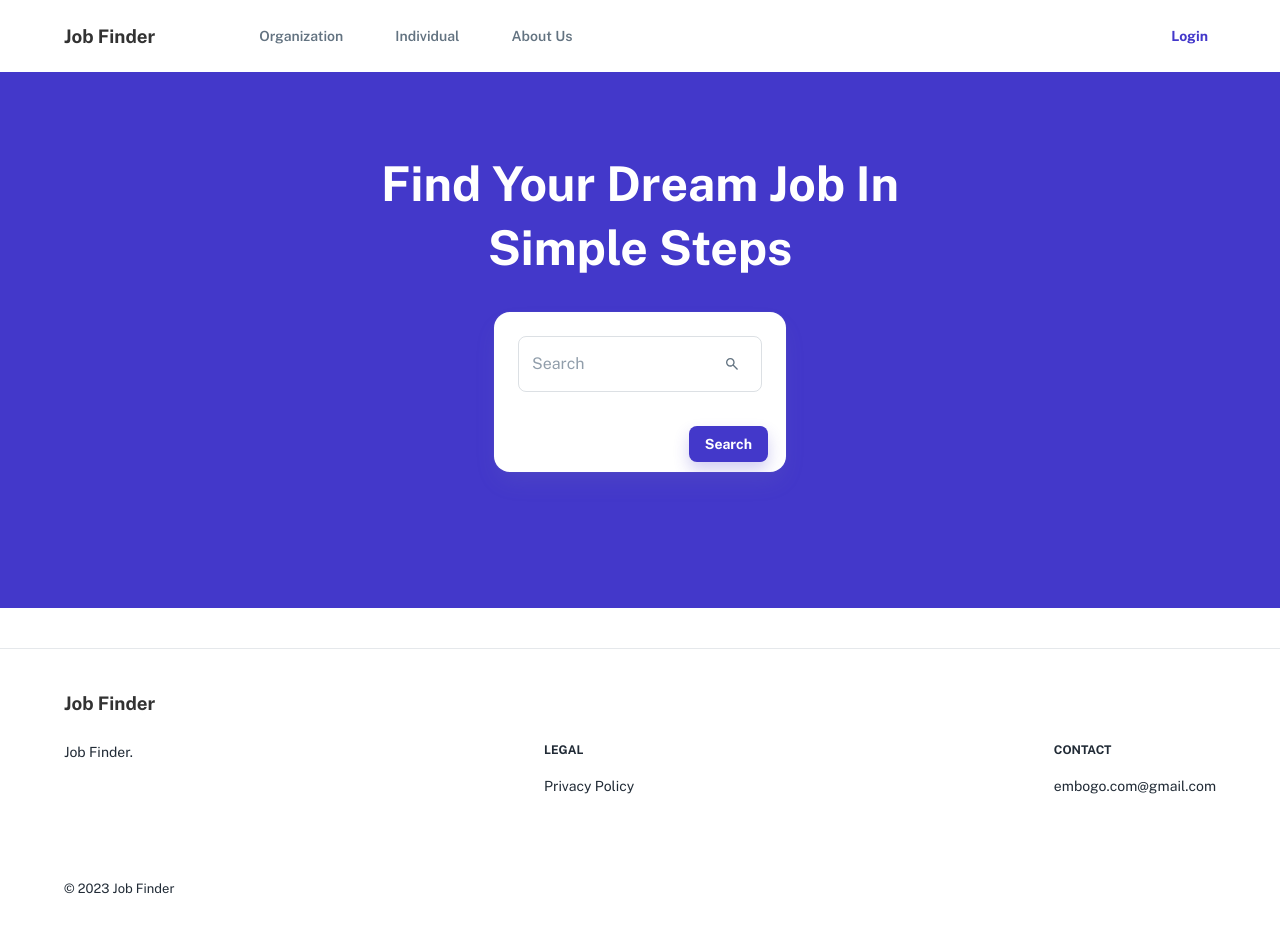
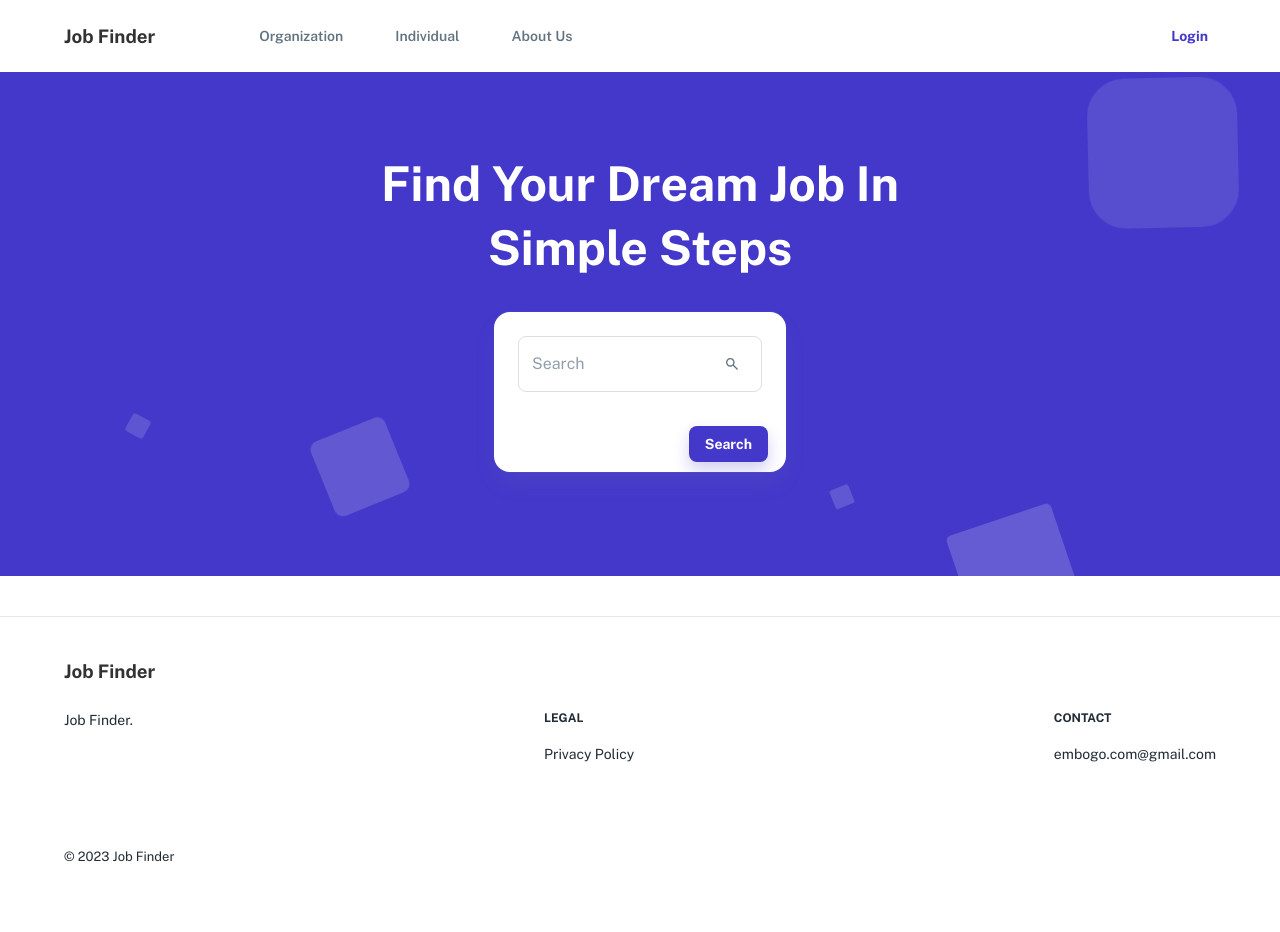
Before and after one commit to 3ndre/job-finder, a React (Create React App) app: page / in a window 1280 px wide. Shown: the top 932 px of the page. After the commit the page ends 907 px from the top, so only its background shows below. Built offline with nearby package versions, Linux system fonts and the light colour scheme; some icons are missing.

Commit message:
home design and state update

```diff
--- a/src/pages/home/HomeBanner.js
+++ b/src/pages/home/HomeBanner.js
@@ -1,21 +1,11 @@
 import React, {useState} from 'react';
 import { m } from 'framer-motion';
 
-
 // @mui
 import { styled } from '@mui/material/styles';
-import { Box,  Container, Typography, Button} from '@mui/material';
-import Card from '@mui/material/Card';
-import CardContent from '@mui/material/CardContent';
-import CardActions from '@mui/material/CardActions';
-import Collapse from '@mui/material/Collapse';
-import IconButton from '@mui/material/IconButton';
-import TextField from '@mui/material/TextField';
-import InputAdornment from '@mui/material/InputAdornment';
-import Tooltip from '@mui/material/Tooltip';
+import { Box,  Container, Typography, Button, Tooltip, TextField, Collapse, Card, CardContent, CardActions, IconButton, InputAdornment} from '@mui/material';
 
 //form
-
 import InputLabel from '@mui/material/InputLabel';
 import MenuItem from '@mui/material/MenuItem';
 import FormControl from '@mui/material/FormControl';
@@ -24,9 +14,8 @@
 
 // components
 import { MotionViewport, varFade } from '../../components/animate';
-
 import Iconify from '../../components/Iconify';
-
+import './home.css'
 
 
 // ----------------------------------------------------------------------
@@ -34,11 +23,10 @@
 const RootStyle = styled('div')(({ theme }) => ({
     paddingTop: theme.spacing(15),
     backgroundColor: '#4338ca',
-    [theme.breakpoints.up('md')]: {
-      paddingBottom: theme.spacing(7),
-    },
+    paddingBottom: theme.spacing(3),
   }));
 
+//-----------Filter expand more--------------------------------
   const ExpandMore = styled((props) => {
     const { expand, ...other } = props;
     return <IconButton {...other} />;
@@ -55,16 +43,17 @@
 
 export default function HomeBanner() {
 
+  //--------------states------------------------
   const [expanded, setExpanded] = useState(false);
+  const [level, setLevel] = useState('');
+  const [subject, setSubject] = useState('');
 
+  //-------------- triggering state change-----------------
   const handleExpandClick = () => {
     setExpanded(!expanded);
   };
 
-  const [level, setLevel] = useState('');
-  const [subject, setSubject] = useState('');
-
-  const handleChange = (event) => {
+  const handleChangeLevel = (event) => {
     setLevel(event.target.value);
   };
 
@@ -75,6 +64,19 @@
 
   return (
     <RootStyle>
+
+          <ul className="circles">
+                    <li></li>
+                    <li></li>
+                    <li></li>
+                    <li></li>
+                    <li></li>
+                    <li></li>
+                    <li></li>
+                    <li></li>
+                    <li></li>
+                    <li></li>
+            </ul>
 
       <Container component={MotionViewport}>
 
@@ -99,12 +101,12 @@
               <TextField InputProps={{endAdornment: <InputAdornment position="start"><Iconify icon="material-symbols:search" /></InputAdornment>}} label="Search" variant="outlined" autoComplete='off'/>
               </CardContent>
               <CardActions disableSpacing>
-              <Tooltip title="Filter" placement="bottom" sxe={{background: 'white'}}>
+              <Tooltip title="Filter" placement="bottom">
                 <ExpandMore
                   expand={expanded}
                   onClick={handleExpandClick}
                   aria-expanded={expanded}
-                  aria-label="show more"
+                  aria-label="filter list"
                 >
                   <Iconify icon="mdi:mixer-settings-vertical" color="#4338ca" />
                 </ExpandMore>
@@ -120,7 +122,7 @@
                   <Select
                     value={level}
                     label="Level"
-                    onChange={handleChange}
+                    onChange={handleChangeLevel}
                     autoComplete='off'
                   >
                     <MenuItem value={10}>Primary</MenuItem>
--- a/src/pages/home/home.css
+++ b/src/pages/home/home.css
@@ -20,3 +20,119 @@
       margin-left: 6rem;
     }
   }
+
+
+  .circles{
+    position: absolute;
+    top: 0;
+    left: 0;
+    width: 100%;
+    height: 100%;
+    overflow: hidden;
+}
+
+.circles li{
+    position: absolute;
+    display: block;
+    list-style: none;
+    width: 20px;
+    height: 20px;
+    background: rgba(255, 255, 255, 0.2);
+    animation: animate 25s linear infinite;
+    bottom: -150px;
+
+}
+
+.circles li:nth-child(1){
+    left: 25%;
+    width: 80px;
+    height: 80px;
+    animation-delay: 0s;
+}
+
+
+.circles li:nth-child(2){
+    left: 10%;
+    width: 20px;
+    height: 20px;
+    animation-delay: 2s;
+    animation-duration: 12s;
+}
+
+.circles li:nth-child(3){
+    left: 70%;
+    width: 20px;
+    height: 20px;
+    animation-delay: 4s;
+}
+
+.circles li:nth-child(4){
+    left: 40%;
+    width: 60px;
+    height: 60px;
+    animation-delay: 0s;
+    animation-duration: 18s;
+}
+
+.circles li:nth-child(5){
+    left: 65%;
+    width: 20px;
+    height: 20px;
+    animation-delay: 0s;
+}
+
+.circles li:nth-child(6){
+    left: 75%;
+    width: 110px;
+    height: 110px;
+    animation-delay: 3s;
+}
+
+.circles li:nth-child(7){
+    left: 35%;
+    width: 150px;
+    height: 150px;
+    animation-delay: 7s;
+}
+
+.circles li:nth-child(8){
+    left: 50%;
+    width: 25px;
+    height: 25px;
+    animation-delay: 15s;
+    animation-duration: 45s;
+}
+
+.circles li:nth-child(9){
+    left: 20%;
+    width: 15px;
+    height: 15px;
+    animation-delay: 2s;
+    animation-duration: 35s;
+}
+
+.circles li:nth-child(10){
+    left: 85%;
+    width: 150px;
+    height: 150px;
+    animation-delay: 0s;
+    animation-duration: 11s;
+}
+
+
+
+@keyframes animate {
+
+    0%{
+        transform: translateY(0) rotate(0deg);
+        opacity: 1;
+        border-radius: 0;
+    }
+
+    100%{
+        transform: translateY(-1000px) rotate(720deg);
+        opacity: 0;
+        border-radius: 50%;
+    }
+
+}
--- a/src/routes/index.js
+++ b/src/routes/index.js
@@ -24,10 +24,10 @@
   return useRoutes([
 
     {
-      path: '/',
+      path: '',
       element: <MainLayout />,
       children: [
-        { element: <Home/>, index: true },
+        { path: '/', element: <Home/>},
       ],
     },
 
```
